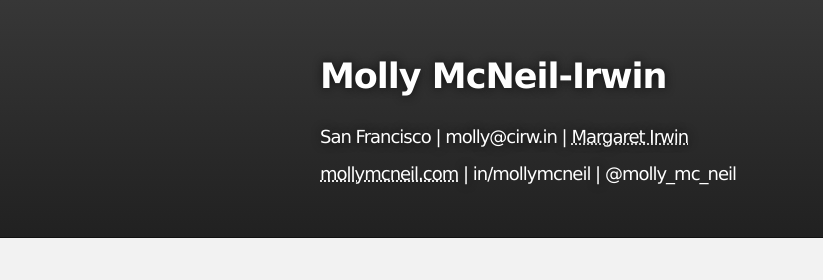
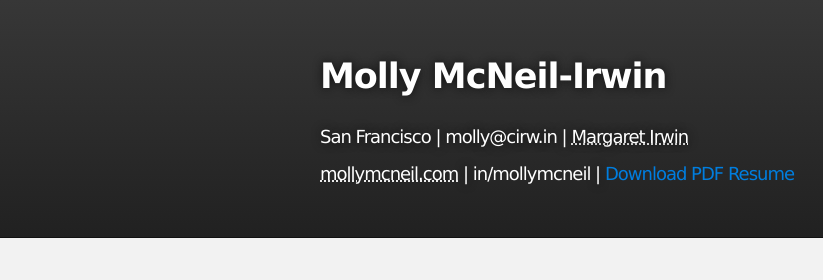
Before and after one commit to mollymcneil/mollymcneil.github.com, a plain HTML site: page index.html in a window 1280 px wide. Shown: the top 280 px of the page, 0-823 px from the left. Drawn offline with Linux system fonts and the light colour scheme.

Commit message:
Update index.html

```diff
--- a/index.html
+++ b/index.html
@@ -22,7 +22,7 @@
           <img src="images/mollymcneil.png" class=myface height="130">
           <h1 id="project_title">Molly McNeil-Irwin</h1>
           <h2 id="project_tagline">San Francisco  |  molly@cirw.in | <abbr title="Legal Name"> Margaret Irwin</abbr></h2>
-          <h2 id="project_tagline" class="secondLine"><abbr title="current page"><a class=headerLinks href="index.html">mollymcneil.com</a></abbr>  | <a class=headerLinks href="https://www.linkedin.com/in/mollymcneil">in/mollymcneil</a> | <a class=headerLinks href="https://twitter.com/Molly_Mc_Neil">@molly_mc_neil</a></h2>
+          <h2 id="project_tagline" class="secondLine"><abbr title="current page"><a class=headerLinks href="index.html">mollymcneil.com</a></abbr>  | <a class=headerLinks href="https://www.linkedin.com/in/mollymcneil">in/mollymcneil</a> | <a href="/images/Resume_CV_Molly-Irwin.pdf" download>Download PDF Resume </a></h2>
 
         </header>
     </div>
```
